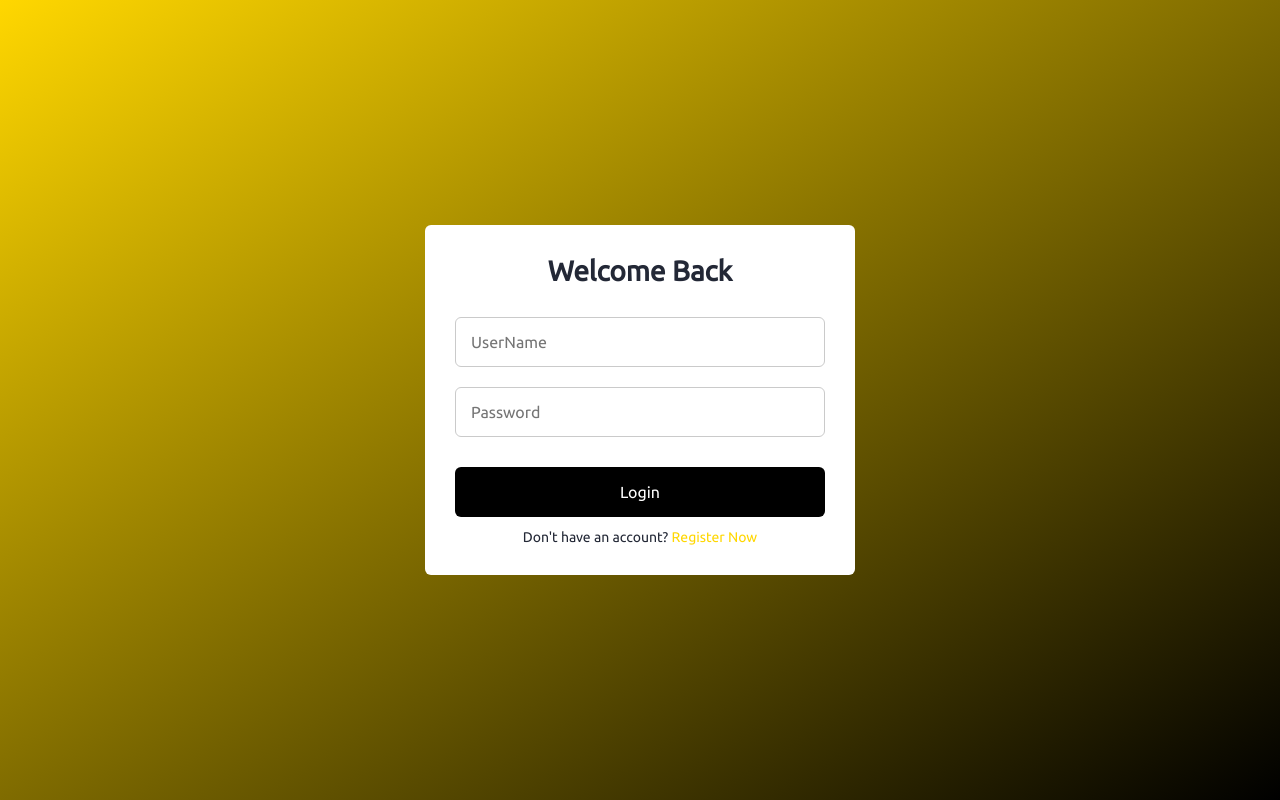
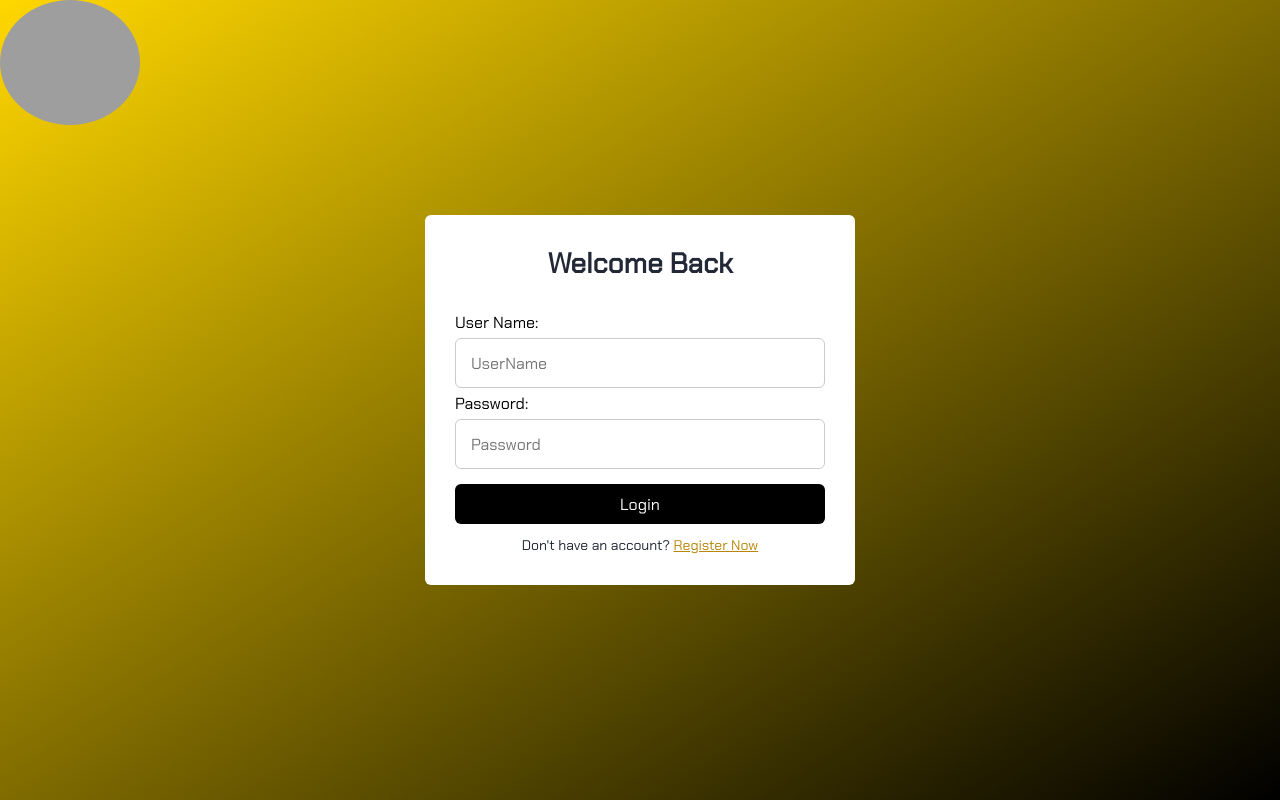
Before and after one commit to bakerrj101/COP4331G10, a PHP site: page / in a window 1280 px wide. Run offline with PHP 8.4, Linux system fonts and the light colour scheme; grey boxes are pictures that could not be loaded.

Commit message:
fixed bugs (login, register, delete) added css

```diff
--- a/css/styles.css
+++ b/css/styles.css
@@ -1,10 +1,10 @@
-@import url("https://fonts.googleapis.com/css?family=Ubuntu");
+@import url("https://fonts.googleapis.com/css?family=Chakra+Petch");
 
 * {
   margin: 0;
   padding: 0;
   box-sizing: border-box;
-  font-family: "Ubuntu", sans-serif;
+  font-family: "Chakra Petch";
 }
 /* .header {
   padding: 10px;
@@ -24,6 +24,7 @@
 }
 .form {
   position: absolute;
+  max-height: 800px;
   max-width: 430px;
   width: 100%;
   padding: 30px;
@@ -51,15 +52,15 @@ header {
 form {
   margin-top: 30px;
 }
-.form .field {
+.form .input {
   position: relative;
   height: 50px;
   width: 100%;
-  margin-top: 20px;
+  margin: 5px 0;
   border-radius: 6px;
 }
-.field input,
-.field button {
+.input,
+.submit {
   height: 100%;
   width: 100%;
   border: none;
@@ -67,22 +68,24 @@ form {
   font-weight: 400;
   border-radius: 6px;
 }
-.field input {
+.input {
   outline: none;
   padding: 0 15px;
   border: 1px solid#CACACA;
 }
-.field input:focus {
+.input:focus {
   border-bottom-width: 2px;
 }
-.field button {
+.submit {
   color: #fff;
+  height: 40px;
   background-color: black;
   transition: all 0.3s ease;
   cursor: pointer;
 }
-.field button:hover {
+.submit:hover {
   background-color: gold;
+  color: black;
 }
 .form-link {
   text-align: center;
@@ -95,10 +98,11 @@ form {
   color: #232836;
 }
 .form a {
-  color: gold;
-  text-decoration: none;
+  color: darkgoldenrod;
+  text-decoration: underline;
 }
 .form-content a:hover {
+  color: gold;
   text-decoration: underline;
 }
 .line {
@@ -119,3 +123,18 @@ form {
     padding: 20px 10px;
   }
 }
+
+.input-description {
+  font-size: medium;
+}
+
+.err {
+  background: rgb(245, 201, 201);
+  border: 2px solid darkred;
+  color: black;
+}
+
+.emsg {
+  color: darkred;
+  font-weight: bold;
+}
--- a/index.html
+++ b/index.html
@@ -1,3 +1,4 @@
+
 <!DOCTYPE html>
 
 <html lang="en">
@@ -10,31 +11,38 @@
     <script src="js/code.js"></script>
   </head>
   <body>
+<img src="/images/Logo.jpg" alt="Contact Manager Logo" width="140" height="125" style="position:absolute;border-radius: 50%;"></img>
+
     <!-- <div class="header">
       <h1>Contact Manager</h1>
     </div> -->
+
     <section class="container forms">
       <div class="form login">
         <div class="form-content">
           <header>Welcome Back</header>
           <form action="#">
             <div class="field input-field">
+              <label for="loginName" class="input-description">User Name:</label>
               <input
                 type="username"
                 placeholder="UserName"
                 class="input"
                 id="loginName"
+                required
               />
             </div>
-
+              <label for="loginPassword" class="input-description">Password:</label>
             <div class="field input-field">
               <input
                 type="password"
                 placeholder="Password"
                 class="input"
                 id="loginPassword"
+                required
               />
             </div>
+            <div id="lErr" class="emsg" style="text-align:center"></div>
             <span
               style="
                 margin: auto;
@@ -46,10 +54,9 @@
               id="loginResult"
             ></span>
             <div class="field button-field">
-              <button type="button" onclick="doLogin();">Login</button>
+              <button type="button" class='submit'onclick="doLogin();">Login</button>
             </div>
           </form>
-
           <div class="form-link">
             <span
               >Don't have an account?
@@ -62,61 +69,72 @@
       </div>
 
       <!-- Register form -->
-
       <div class="form signup">
         <div class="form-content">
           <header>Register</header>
           <form action="#">
-            <div class="field input-field">
+              <label for="firstName" class="input-description">First Name:</label>
               <input
                 type="text"
-                placeholder="FirstName"
+                placeholder="First Name"
                 class="input"
                 id="firstName"
+                required minlength="1"
               />
-            </div>
+            <div id="cFirstName" class="emsg" style="text-align:center"></div>
 
-            <div class="field input-field">
+              <label for="lastName" class="input-description">Last Name:</label>
               <input
                 type="text"
-                placeholder="LastName"
+                placeholder="Last Name"
                 class="input"
                 id="lastName"
+                required minlength="1"
               />
-            </div>
+            <div id="cLastName" class="emsg" style="text-align:center"></div>
 
-            <div class="field input-field">
+              <label for="login" class="input-description">User Name:</label>
               <input
                 type="username"
-                placeholder="UserName"
+                placeholder="User Name"
                 class="input"
                 id="login"
+                required minlength="1"
               />
-            </div>
+            <div id="cLogin" class="emsg" style="text-align:center"></div>
 
-            <div class="field input-field">
-              <input type="password" placeholder="Password" id="createpass" />
-            </div>
+              <label for="createpass" class="input-description">Password:</label>
+              <input
+                type="password"
+                placeholder="Password"
+                class="input"
+                id="createpass"
+                required minlength="1"
+                />
+            <div id="cPass" class="emsg" style="text-align:center"></div>
 
-            <div class="field input-field">
+              <label for="confirmpass" class="input-description">Confirm Password:</label>
               <input
                 type="password"
                 placeholder="Confirm password"
+                class="input"
                 id="confirmpass"
+                required minlength="1"
               />
-            </div>
-            <span
+            <div id="cConfirm" class="emsg" style="text-align:center"></div>
+            <span class="warning"
               style="
+                border-color: darkred ;
                 margin: auto;
                 display: table;
-                color: gold;
-                font-size: 25px;
-                padding-top: 10px;
+                color: darkred;
+                font-size: 20px;
+                padding-top: 25px;
               "
               id="registerResult"
             ></span>
-            <div class="field button-field">
-              <button type="button" onclick="doRegister();">
+              <div class="field button-field">
+              <button type="button" class="submit" onclick="doRegister();">
                 Register Now
               </button>
             </div>
--- a/js/code.js
+++ b/js/code.js
@@ -1,7 +1,7 @@
 const urlBase = "http://G10CONTACTMANAGER.LIVE/LAMPAPI";
 const extension = "php";
 
-let userId = 1;
+let userId = 0;
 let firstName = "";
 let lastName = "";
 
@@ -24,7 +24,7 @@ function doLogin() {
   let jsonPayload = JSON.stringify(tmp);
 
   let url = urlBase + "/Login." + extension;
-
+  console.log("started");
   let xhr = new XMLHttpRequest();
   xhr.open("POST", url, true);
   xhr.setRequestHeader("Content-type", "application/json; charset=UTF-8");
@@ -35,8 +35,11 @@ function doLogin() {
         console.log(jsonObject);
         userId = jsonObject.id;
         if (jsonObject.error === "No Records Found") {
-          document.getElementById("loginResult").innerHTML =
-            "User/Password Combination Incorrect";
+          console.log("no work");
+          document.getElementById("loginName").classList.add("err");
+          document.getElementById("loginPassword").classList.add("err");
+          document.getElementById("lErr").innerHTML =
+            "*User/Password Combination Incorrect*";
           return;
         }
 
@@ -64,9 +67,29 @@ function doRegister() {
 
   document.getElementById("registerResult").innerHTML = "";
 
+  let validFirstName = check("firstName", "cFirstName");
+  let validLastName = check("lastName", "cLastName");
+  let validLogin = check("login", "cLogin");
+  let validPass = check("createpass", "cPass");
+  let validConfirmPass = check("confirmpass", "cConfirm");
+
+  if (
+    !validFirstName ||
+    !validLastName ||
+    !validLogin ||
+    !validPass ||
+    !validConfirmPass
+  ) {
     if (password != confirmPassword) {
-    document.getElementById("registerResult").innerHTML =
-      "Passwords do not match!";
+      document.getElementById("createpass").classList.add("err");
+      document.getElementById("confirmpass").classList.add("err");
+      document.getElementById("cConfirm").innerHTML =
+        "*Passwords do not match*";
+    } else if (password == confirmPassword && validPass) {
+      document.getElementById("createpass").classList.remove("err");
+      document.getElementById("confirmpass").classList.remove("err");
+      document.getElementById("cConfirm").innerHTML = "";
+    }
     return;
   }
 
@@ -92,9 +115,13 @@ function doRegister() {
         console.log(jsonObject.error);
 
         if (jsonObject.error == "username already exists") {
-          document.getElementById("registerResult").innerHTML =
-            "Username not avaliable";
+          document.getElementById("login").classList.add("err");
+          document.getElementById("cLogin").innerHTML =
+            "*Username not avaliable*";
           return;
+        } else {
+          document.getElementById("firstName").classList.remove("err");
+          document.getElementById("cFirstName").innerHTML = "";
         }
 
         saveCookie();
@@ -106,6 +133,25 @@ function doRegister() {
   } catch (err) {
     document.getElementById("registerResult").innerHTML = err.message;
   }
+}
+
+function check(fieldId, eFieldId) {
+  var valid = true,
+    error = "",
+    field = "";
+
+  field = document.getElementById(fieldId);
+  error = document.getElementById(eFieldId);
+
+  if (!field.checkValidity()) {
+    valid = false;
+    field.classList.add("err");
+    error.innerHTML = "*Must contain at least 1 character*";
+  } else {
+    field.classList.remove("err");
+    error.innerHTML = "";
+  }
+  return valid;
 }
 
 function saveCookie() {
@@ -162,6 +208,7 @@ function immediateLoad() {
       if (this.readyState == 4 && this.status == 200) {
         let jsonObject = JSON.parse(xhr.responseText);
         console.log(jsonObject);
+        try {
           for (let i = 0; i < jsonObject.results.length; i++) {
             table += `<tr id = ${jsonObject.results[i].id}>`;
             table += "<td>" + jsonObject.results[i].id + "</td>";
@@ -184,6 +231,11 @@ function immediateLoad() {
             table += "</tr>";
           }
           document.getElementById("mytable").innerHTML = table;
+        } catch (err) {
+          document.getElementById(
+            "mytable"
+          ).innerHTML = `<tr><td colspan="10" align="center">Add some contacts using 'Create'</td></tr>`;
+        }
       }
     };
     xhr.send(jsonPayload);
@@ -284,10 +336,10 @@ function createBox() {
     title: "Create Contact",
     html:
       '<input id="userId" type="hidden">' +
-      '<input id="firstName" class="swal2-input" placeholder="First">' +
-      '<input id="lastName" class="swal2-input" placeholder="Last">' +
-      '<input id="phoneNumber" class="swal2-input" placeholder="Phone Number">' +
-      '<input id="email" class="swal2-input" placeholder="Email">' +
+      '<input id="firstName" class="swal2-input" placeholder="First" required>' +
+      '<input id="lastName" class="swal2-input" placeholder="Last" required>' +
+      '<input id="phoneNumber" class="swal2-input" placeholder="Phone Number" required>' +
+      '<input id="email" class="swal2-input" placeholder="Email" required>' +
       '<input id="address" class="swal2-input" placeholder="Address">' +
       '<input id="city" class="swal2-input" placeholder="City">' +
       '<input id="zip" class="swal2-input" placeholder="Zip-Code">' +
```
Also changed, not shown: css/main.css (+21 -2 lines), main.html (+8 -12 lines). Lines whose indentation alone changed are shown as unchanged.
